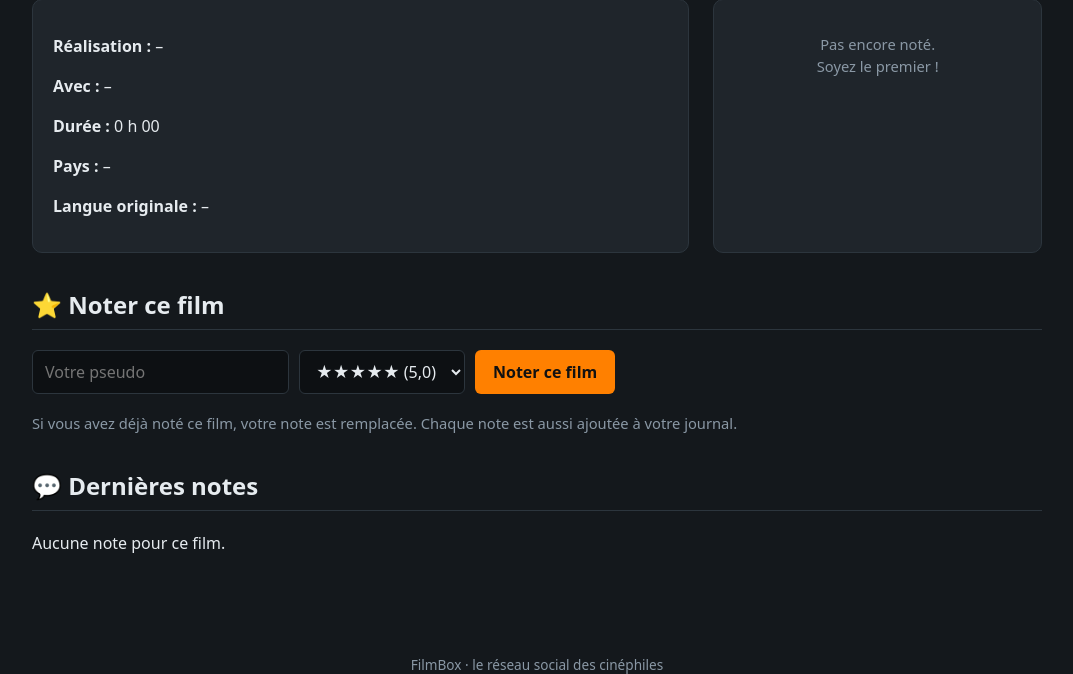
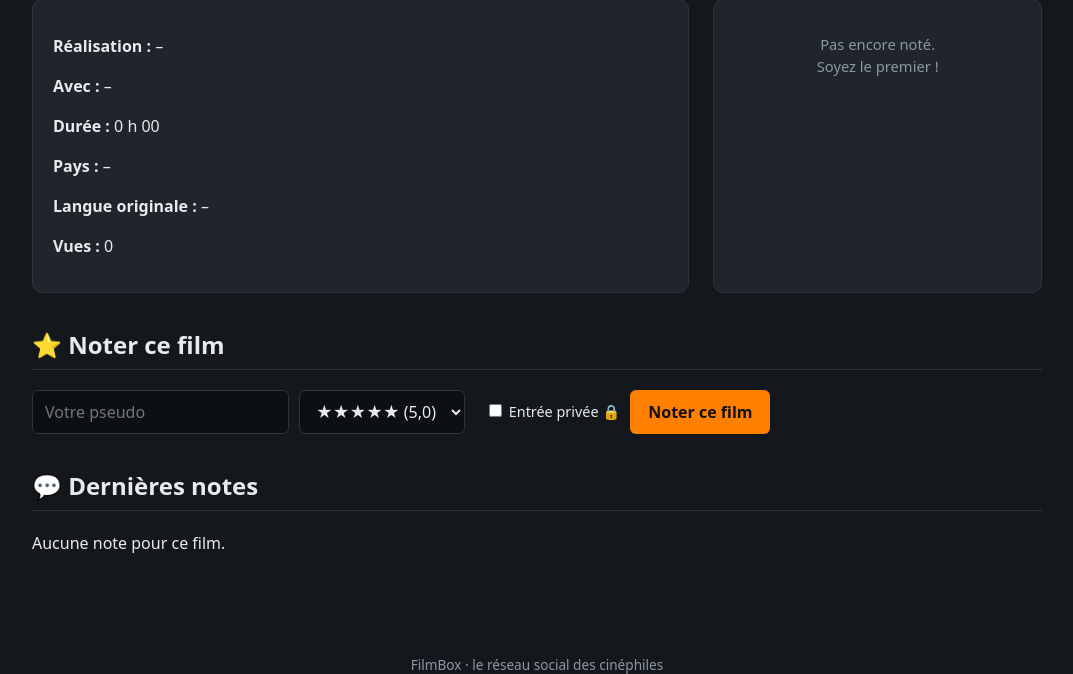
Before and after one commit to bigbot02/FilmBox, a Flask app: template templates/film.html in a window 1280 px wide. Shown: the part 201-875 px from the top of the page, without its empty margins (103-1176 px from the left). Run offline with Flask 3, Linux system fonts and the light colour scheme; the template is opened without the code that fills it, so the values that code supplies are empty; some libraries are stand-ins or nearby versions.

Commit message:
film.html

```diff
--- a/templates/film.html
+++ b/templates/film.html
@@ -17,6 +17,7 @@
     <p><strong>Durée :</strong> {{ f.duree|duree }}</p>
     <p><strong>Pays :</strong> {{ f.pays|join(', ') or '–' }}</p>
     <p><strong>Langue originale :</strong> {{ f.langue or '–' }}</p>
+    <p><strong>Vues :</strong> {{ f.nb_vues or 0 }}</p>
   </section>
 
   <section class="carte" style="text-align:center">
@@ -40,9 +41,11 @@
       <option value="{{ v }}">{{ v|etoiles }} ({{ v|num(1) }})</option>
     {% endfor %}
   </select>
+  <label style="margin-left: 10px; font-size: 0.9rem; align-self: center;">
+    <input type="checkbox" name="prive" value="1"> Entrée privée 🔒
+  </label>
   <button type="submit">Noter ce film</button>
 </form>
-<p class="discret">Si vous avez déjà noté ce film, votre note est remplacée. Chaque note est aussi ajoutée à votre journal.</p>
 
 <h2>💬 Dernières notes</h2>
 {% if notes %}
```
